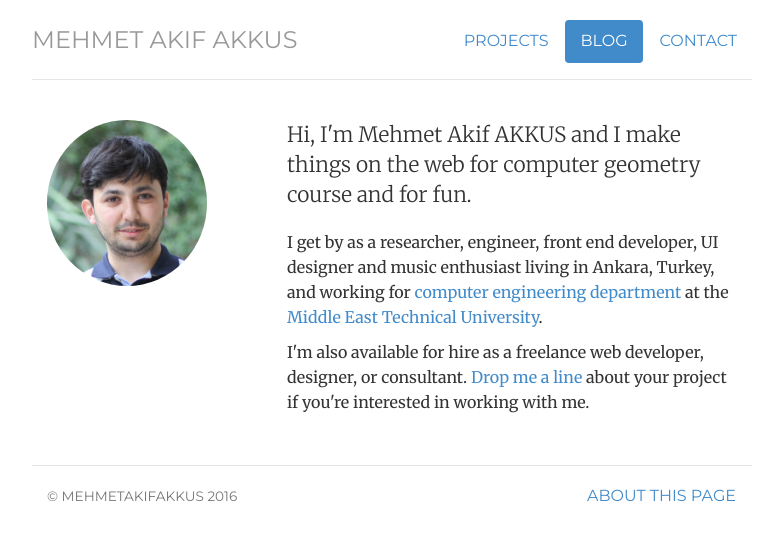
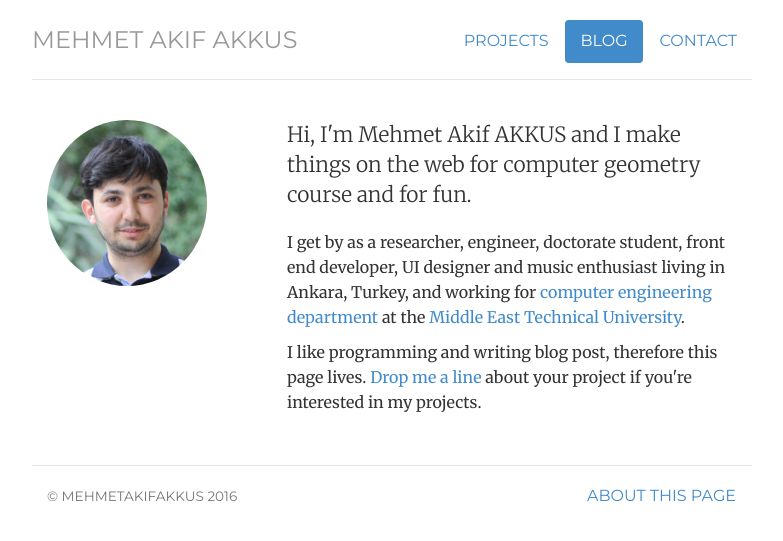
Before and after one commit to mehmetakifakkus/mehmetakifakkus.github.io, a Jekyll site: the page built from index.html, in a window 1280 px wide. Shown: the top 541 px of the page, without its empty margins (248-1031 px from the left). Built offline with Jekyll 4.4.1, drawn with Linux system fonts in a browser that asks for light colours.

Commit message:
Update index.html

```diff
--- a/index.html
+++ b/index.html
@@ -10,10 +10,10 @@ title: Mehmet Akif AKKUS's Github Pages
 	<div itemscope itemtype="http://data-vocabulary.org/Person" class="col-sm-8">
 
 	<p class="lead">Hi, I'm <span itemprop="name">Mehmet Akif AKKUS</span> and I make things on the web for computer geometry course and for fun.</p>
-	<p>I get by as a researcher, engineer, front end developer, UI designer and music enthusiast living in Ankara, Turkey,
+	<p>I get by as a researcher, engineer, doctorate student, front end developer, UI designer and music enthusiast living in Ankara, Turkey,
 	and working for <a href="http://ceng.metu.edu.tr/">computer engineering department</a> at
 	<span itemprop="affiliation">the <a href="http://metu.edu.tr/">Middle East Technical University</a></span>.</p>
 
-	<p>I'm also available for hire as a <span itemprop="title">freelance web developer, designer, or consultant</span>. <a href="contact">Drop me a line</a> about your project if you're interested in working with me.</p>
+	<p>I like programming and writing blog post, therefore this page lives. <a href="contact">Drop me a line</a> about your project if you're interested in my projects.</p>
 	</div>
 </div>
```
